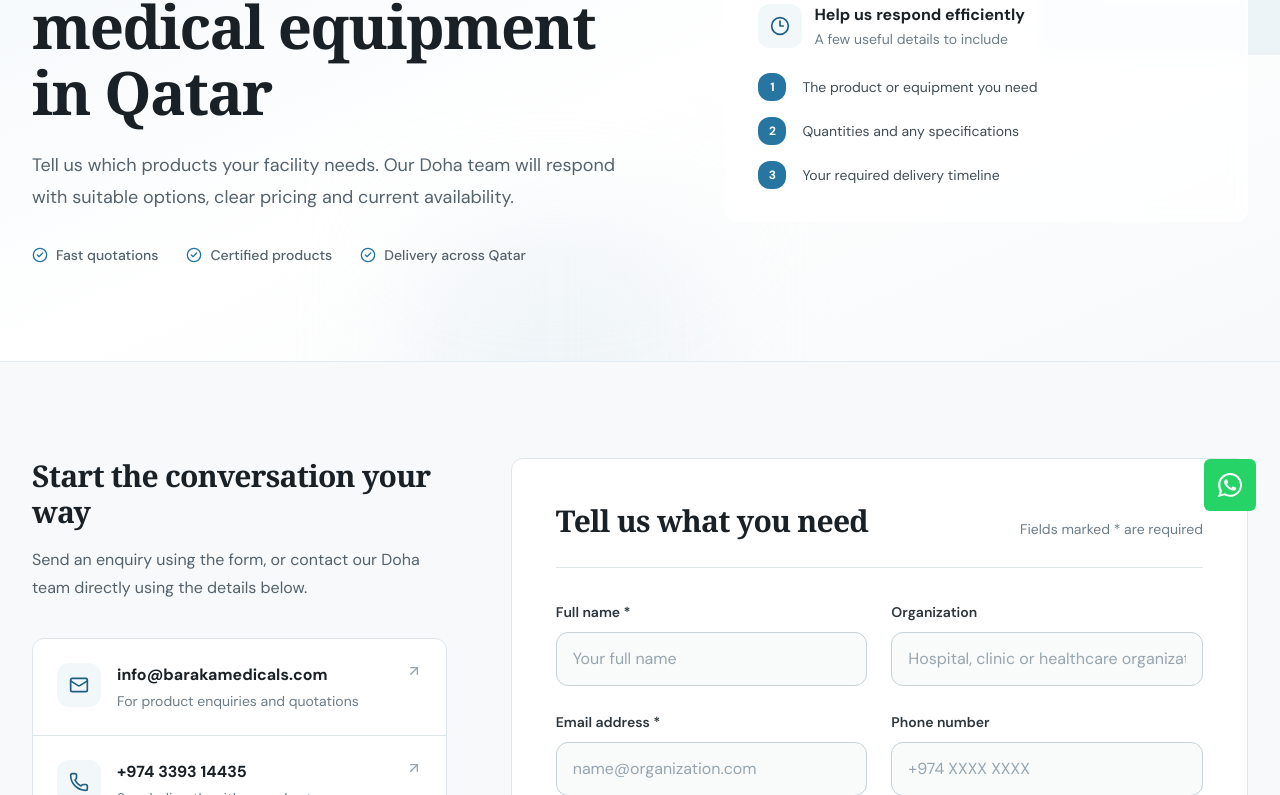
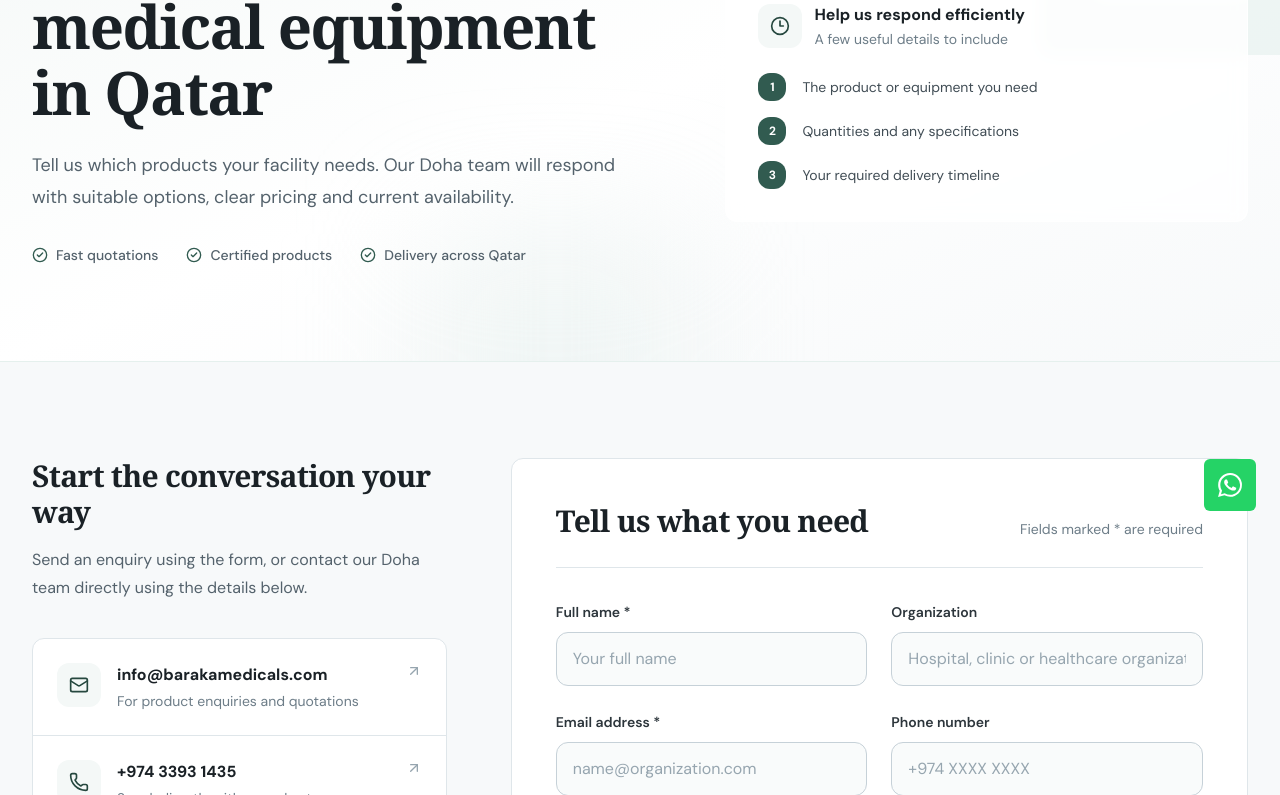
Before and after one commit to mohammedshafinc/barakamedicals, a React (Vite) app: page /contact in a window 1280 px wide. Shown: the part 265-1060 px from the top of the page. Built offline with nearby package versions, Linux system fonts and the light colour scheme; a web font is replaced by a local one.

Commit message:
ui changes

```diff
--- a/index.html
+++ b/index.html
@@ -62,7 +62,7 @@
         "logo": "https://www.barakamedicals.com/logo/bmd-logo-512.png",
         "image": "https://www.barakamedicals.com/hero2.png",
         "email": "info@barakamedicals.com",
-        "telephone": "+974339314435",
+        "telephone": "+97433931435",
         "priceRange": "$$",
         "address": {
           "@type": "PostalAddress",
--- a/src/components/Footer.jsx
+++ b/src/components/Footer.jsx
@@ -63,7 +63,7 @@
 
       <div className="mx-auto mt-8 w-full max-w-none sm:mt-10">
         <p
-          className="-mb-[0.11em] select-none text-center font-serif text-[clamp(6.5rem,25vw,23rem)] leading-[0.68] tracking-[-0.09em] text-[#315B50]"
+          className="-mb-[0.11em] select-none text-center font-serif text-[clamp(6.5rem,25vw,23rem)] leading-[0.68] tracking-[-0.09em] text-brand-600"
           aria-hidden="true"
         >
           Baraka
--- a/src/components/Navbar.jsx
+++ b/src/components/Navbar.jsx
@@ -82,7 +82,7 @@
 
             <Link
               to="/contact"
-              className="group hidden items-center gap-2 rounded-full border border-[#315B50] bg-[#315B50] px-4 py-2.5 text-[12px] font-medium text-white transition-colors hover:bg-[#26483f] focus-visible:outline focus-visible:outline-2 focus-visible:outline-offset-2 focus-visible:outline-[#315B50] lg:inline-flex"
+              className="group hidden items-center gap-2 rounded-full border border-brand-600 bg-brand-600 px-4 py-2.5 text-[12px] font-medium text-white transition-colors hover:border-brand-700 hover:bg-brand-700 focus-visible:outline focus-visible:outline-2 focus-visible:outline-offset-2 focus-visible:outline-brand-600 lg:inline-flex"
             >
               Request a quote
               <ArrowRight
@@ -139,7 +139,7 @@
               <Link
                 to="/contact"
                 onClick={closeMenu}
-                className="group mt-3 flex items-center justify-between rounded-xl bg-[#315B50] px-4 py-3 text-[13px] font-medium text-white transition-colors hover:bg-[#26483f]"
+                className="group mt-3 flex items-center justify-between rounded-xl bg-brand-600 px-4 py-3 text-[13px] font-medium text-white transition-colors hover:bg-brand-700"
               >
                 Request a quote
                 <ArrowRight
--- a/src/index.css
+++ b/src/index.css
@@ -5,23 +5,26 @@
   --font-serif: "Caudex", Georgia, "Times New Roman", serif;
 
   /* ------------------------------------------------------------------
-     Brand — the logo blue (#2776a2 sits at 600). Clinical and steady.
-     Use 600 for primary actions, 800/900 for large dark surfaces.
+     Brand — the site green. 600 (#315b50) and 700 (#26483f) are the exact
+     tones the navbar CTA and footer wordmark have always used; the rest of
+     the ramp is built on the same hue so every surface agrees.
+     Use 600 for primary actions, 700 for their hover, 800/900 for large
+     dark surfaces. White on 600 measures 7.66:1, so it clears WCAG AA.
      ------------------------------------------------------------------ */
-  --color-brand-50: #f2f7fa;
-  --color-brand-100: #e3eef4;
-  --color-brand-200: #c2dbe8;
-  --color-brand-300: #93c0d6;
-  --color-brand-400: #5da0bf;
-  --color-brand-500: #3785ab;
-  --color-brand-600: #2776a2;
-  --color-brand-700: #205f83;
-  --color-brand-800: #1d506d;
-  --color-brand-900: #1c435b;
-  --color-brand-950: #122b3c;
+  --color-brand-50: #f4f8f7;
+  --color-brand-100: #e5f0ed;
+  --color-brand-200: #cbe1db;
+  --color-brand-300: #a6c9c0;
+  --color-brand-400: #75ae9f;
+  --color-brand-500: #4a8777;
+  --color-brand-600: #315b50;
+  --color-brand-700: #26483f;
+  --color-brand-800: #1f3a33;
+  --color-brand-900: #1a302a;
+  --color-brand-950: #0f1d19;
 
   /* ------------------------------------------------------------------
-     Accent — the logo orange (#f38b2b sits at 400). Used sparingly,
+     Accent — warm orange (#f38b2b sits at 400). Used sparingly,
      for emphasis only. 400 fills carry ink text; 700 is the
      accessible tone for orange text on white.
      ------------------------------------------------------------------ */
--- a/src/pages/Contact.jsx
+++ b/src/pages/Contact.jsx
@@ -20,9 +20,9 @@
   },
   {
     label: 'WhatsApp or call',
-    value: '+974 3393 14435',
+    value: '+974 3393 1435',
     detail: 'Speak directly with our sales team',
-    href: 'https://wa.me/974339314435',
+    href: 'https://wa.me/97433931435',
     icon: Phone,
   },
   {
@@ -117,7 +117,7 @@
             </div>
           </div>
 
-          <div className="rounded-2xl border border-white/80 bg-white/80 p-6 shadow-[0_22px_70px_-38px_rgba(28,67,91,0.32)] backdrop-blur sm:rounded-3xl sm:p-8">
+          <div className="rounded-2xl border border-white/80 bg-white/80 p-6 shadow-[0_22px_70px_-38px_rgba(31,58,51,0.32)] backdrop-blur sm:rounded-3xl sm:p-8">
             <div className="flex items-center gap-3">
               <span className="grid h-11 w-11 place-items-center rounded-xl bg-brand-50 text-brand-700">
                 <Clock3 className="h-5 w-5" aria-hidden="true" />
@@ -206,7 +206,7 @@
               </div>
             </aside>
 
-            <div className="rounded-2xl border border-gray-200 bg-white p-6 shadow-[0_24px_70px_-42px_rgba(18,43,60,0.3)] sm:rounded-3xl sm:p-9 lg:p-11">
+            <div className="rounded-2xl border border-gray-200 bg-white p-6 shadow-[0_24px_70px_-42px_rgba(15,29,25,0.3)] sm:rounded-3xl sm:p-9 lg:p-11">
               <div className="flex flex-col gap-3 border-b border-gray-200 pb-7 sm:flex-row sm:items-end sm:justify-between">
                 <div>
                   <h2 className="text-2xl font-bold tracking-tight text-gray-900 sm:text-3xl">
```
